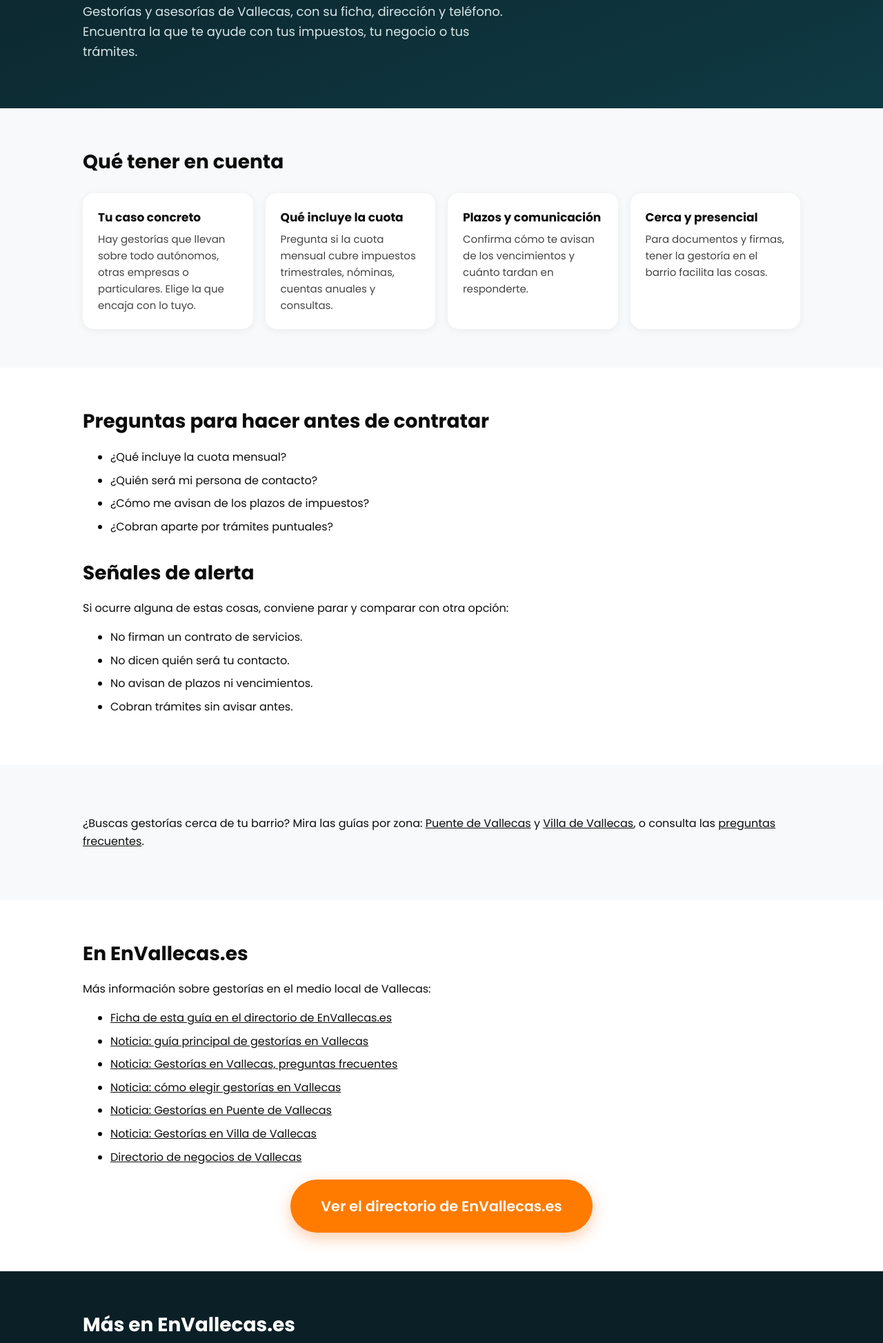
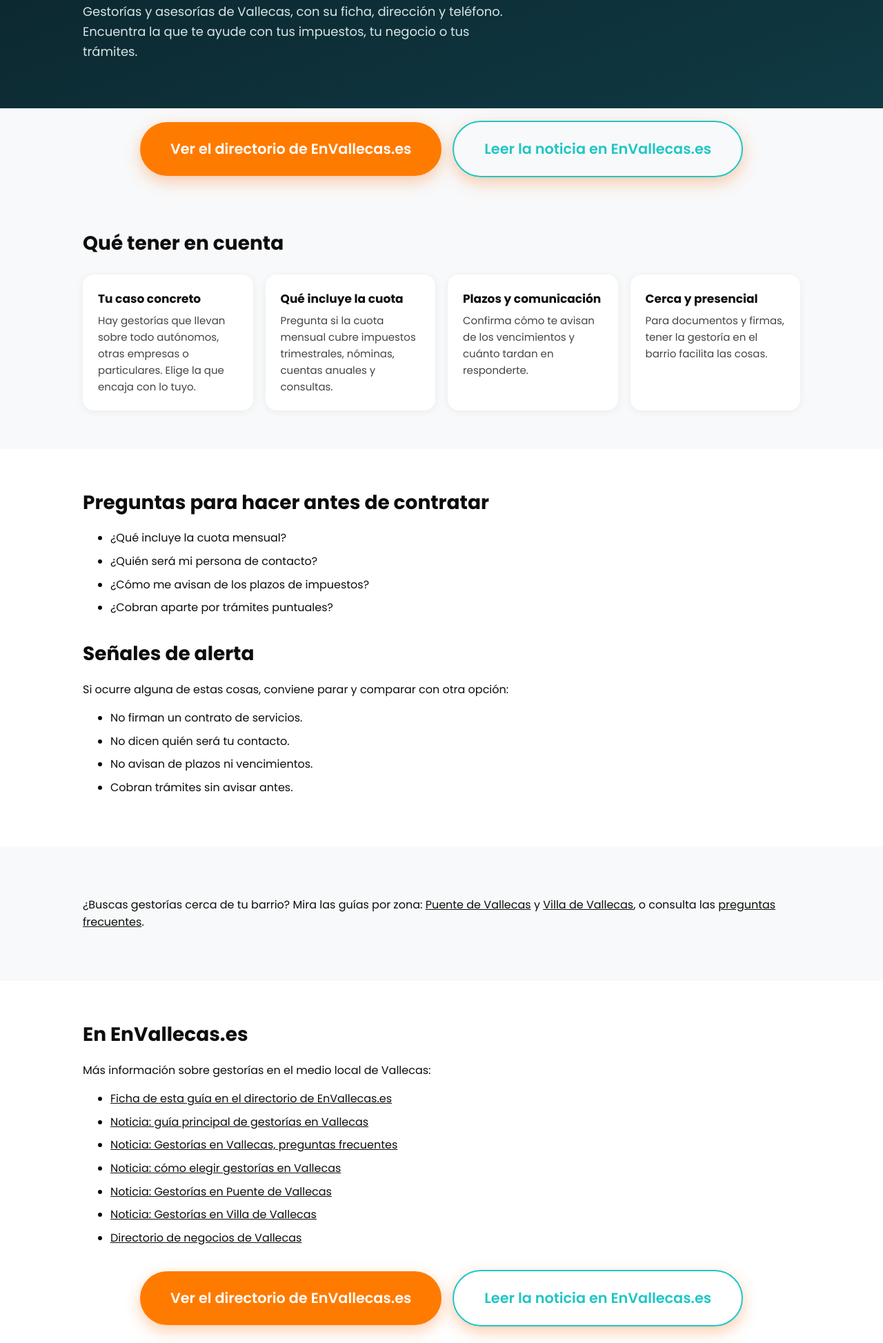
Before and after one commit to jaimebalaguer01/gestoravallecas-com, a plain HTML site: page como-elegir/index.html in a window 1280 px wide. Shown: the part 452-2399 px from the top of the page at 69% size. Drawn offline with Linux system fonts and the light colour scheme.

Commit message:
Botones de directorio y noticia también junto al texto de cada página
Co-Authored-By: Claude Sonnet 5.5 <noreply@anthropic.com>
Claude-Session: https://claude.ai/code/session_01C2douzTVvDqvuZYVRfqo1r

```diff
--- a/como-elegir/index.html
+++ b/como-elegir/index.html
@@ -24,6 +24,7 @@ h1{font-size:clamp(34px,6vw,60px);line-height:1.08;color:var(--teal);margin:16px
 .btn{display:inline-block;background:var(--orange);color:#fff;font-weight:600;text-decoration:none;padding:14px 26px;border-radius:99px;margin:8px 10px 0 0}
 .btn.alt{background:transparent;border:2px solid var(--teal);color:var(--teal)}
 .topbar{background:#fff;text-align:center;padding:14px 12px 22px;border-bottom:3px solid var(--teal)}.topbar .btn.big{display:inline-block;margin:8px 8px 0;padding:18px 34px}
+.inline-btns{text-align:center;padding:10px 0}.inline-btns .btn.big{display:inline-block;margin:8px}
 .btn.big{font-size:1.3rem;padding:22px 44px;box-shadow:0 8px 22px rgba(249,115,22,.35);display:block;width:fit-content;max-width:100%;margin:20px auto 0;text-align:center}
 section{padding:56px 0}
 h2{font-size:28px;margin:0 0 12px}
@@ -48,11 +49,13 @@ footer a{color:var(--teal)}
 <div class="topbar"><a class="btn big" href="https://envallecas.es/directorio">Ver el directorio de EnVallecas.es</a><a class="btn big alt" href="https://envallecas.es/noticias/gestorias-vallecas-como-elegir">Leer la noticia en EnVallecas.es</a></div>
 <header class="top"><div class="wrap"><a class="logo" href="/">Gestorías<span> Vallecas</span></a><nav><a href="/preguntas-frecuentes/">Preguntas frecuentes</a><a href="/como-elegir/">Cómo elegir</a><a href="/puente-de-vallecas/">Puente de Vallecas</a><a href="/villa-de-vallecas/">Villa de Vallecas</a></nav></div></header>
 <main><div class="hero" style="padding-bottom:50px"><div class="wrap"><span class="eyebrow">Guía local · actualizada 2026-11-14</span><h1>Cómo elegir gestorías en Vallecas</h1><p>Gestorías y asesorías de Vallecas, con su ficha, dirección y teléfono. Encuentra la que te ayude con tus impuestos, tu negocio o tus trámites.</p></div></div>
+<div class="inline-btns"><a class="btn big" href="https://envallecas.es/directorio">Ver el directorio de EnVallecas.es</a><a class="btn big alt" href="https://envallecas.es/noticias/gestorias-vallecas-como-elegir">Leer la noticia en EnVallecas.es</a></div>
 <section><div class="wrap"><h2>Qué tener en cuenta</h2><div class="grid"><div class="card"><h3>Tu caso concreto</h3><p>Hay gestorías que llevan sobre todo autónomos, otras empresas o particulares. Elige la que encaja con lo tuyo.</p></div><div class="card"><h3>Qué incluye la cuota</h3><p>Pregunta si la cuota mensual cubre impuestos trimestrales, nóminas, cuentas anuales y consultas.</p></div><div class="card"><h3>Plazos y comunicación</h3><p>Confirma cómo te avisan de los vencimientos y cuánto tardan en responderte.</p></div><div class="card"><h3>Cerca y presencial</h3><p>Para documentos y firmas, tener la gestoría en el barrio facilita las cosas.</p></div></div></div></section>
 <section style="background:#fff"><div class="wrap"><h2>Preguntas para hacer antes de contratar</h2><ul class="list"><li>¿Qué incluye la cuota mensual?</li><li>¿Quién será mi persona de contacto?</li><li>¿Cómo me avisan de los plazos de impuestos?</li><li>¿Cobran aparte por trámites puntuales?</li></ul>
 <h2 style="margin-top:32px">Señales de alerta</h2><p>Si ocurre alguna de estas cosas, conviene parar y comparar con otra opción:</p><ul class="list"><li>No firman un contrato de servicios.</li><li>No dicen quién será tu contacto.</li><li>No avisan de plazos ni vencimientos.</li><li>Cobran trámites sin avisar antes.</li></ul></div></section>
 <section><div class="wrap"><p>¿Buscas gestorías cerca de tu barrio? Mira las guías por zona: <a href="/puente-de-vallecas/">Puente de Vallecas</a> y <a href="/villa-de-vallecas/">Villa de Vallecas</a>, o consulta las <a href="/preguntas-frecuentes/">preguntas frecuentes</a>.</p></div></section>
-<section style="background:#fff"><div class="wrap"><h2>En EnVallecas.es</h2><p>Más información sobre gestorías en el medio local de Vallecas:</p><ul class="list"><li><a href="https://envallecas.es/negocio/gestorias-vallecas">Ficha de esta guía en el directorio de EnVallecas.es</a></li><li><a href="https://envallecas.es/noticias/gestorias-vallecas-guia-que-incluye-cuota">Noticia: guía principal de gestorías en Vallecas</a></li><li><a href="https://envallecas.es/noticias/gestorias-vallecas-preguntas-frecuentes">Noticia: Gestorías en Vallecas, preguntas frecuentes</a></li><li><a href="https://envallecas.es/noticias/gestorias-vallecas-como-elegir">Noticia: cómo elegir gestorías en Vallecas</a></li><li><a href="https://envallecas.es/noticias/gestorias-puente-de-vallecas">Noticia: Gestorías en Puente de Vallecas</a></li><li><a href="https://envallecas.es/noticias/gestorias-villa-de-vallecas">Noticia: Gestorías en Villa de Vallecas</a></li><li><a href="https://envallecas.es/directorio">Directorio de negocios de Vallecas</a></li></ul><a class="btn big" href="https://envallecas.es/directorio">Ver el directorio de EnVallecas.es</a></div></section>
+<section style="background:#fff"><div class="wrap"><h2>En EnVallecas.es</h2><p>Más información sobre gestorías en el medio local de Vallecas:</p><ul class="list"><li><a href="https://envallecas.es/negocio/gestorias-vallecas">Ficha de esta guía en el directorio de EnVallecas.es</a></li><li><a href="https://envallecas.es/noticias/gestorias-vallecas-guia-que-incluye-cuota">Noticia: guía principal de gestorías en Vallecas</a></li><li><a href="https://envallecas.es/noticias/gestorias-vallecas-preguntas-frecuentes">Noticia: Gestorías en Vallecas, preguntas frecuentes</a></li><li><a href="https://envallecas.es/noticias/gestorias-vallecas-como-elegir">Noticia: cómo elegir gestorías en Vallecas</a></li><li><a href="https://envallecas.es/noticias/gestorias-puente-de-vallecas">Noticia: Gestorías en Puente de Vallecas</a></li><li><a href="https://envallecas.es/noticias/gestorias-villa-de-vallecas">Noticia: Gestorías en Villa de Vallecas</a></li><li><a href="https://envallecas.es/directorio">Directorio de negocios de Vallecas</a></li></ul><div class="inline-btns"><a class="btn big" href="https://envallecas.es/directorio">Ver el directorio de EnVallecas.es</a><a class="btn big alt" href="https://envallecas.es/noticias/gestorias-vallecas-como-elegir">Leer la noticia en EnVallecas.es</a></div>
+</div></section>
 <section class="band"><div class="wrap"><h2>Más en EnVallecas.es</h2><p>Directorio de negocios, noticias y guías de Puente y Villa de Vallecas.</p><a class="btn" href="https://envallecas.es/directorio">Ver el directorio</a><a class="btn alt" href="/">Volver a la guía</a></div></section>
 </main>
 <footer><div class="wrap"><p>Gestorías en Vallecas es una guía de <a href="https://envallecas.es">EnVallecas.es</a>, el medio local de Vallecas.</p>
```
Also changed, not shown: index.html (+3 -1 lines), preguntas-frecuentes/index.html (+4 -1 lines), puente-de-vallecas/index.html (+4 -1 lines), villa-de-vallecas/index.html (+4 -1 lines).
